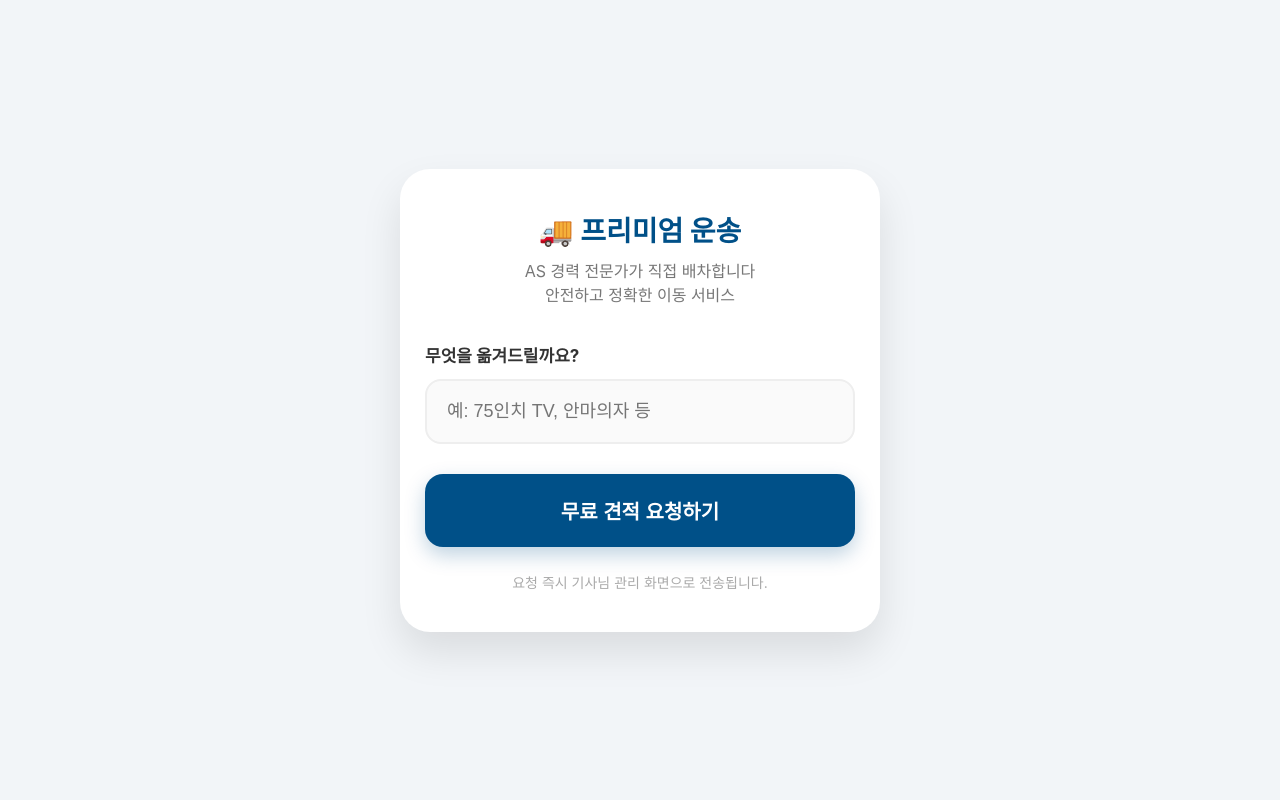
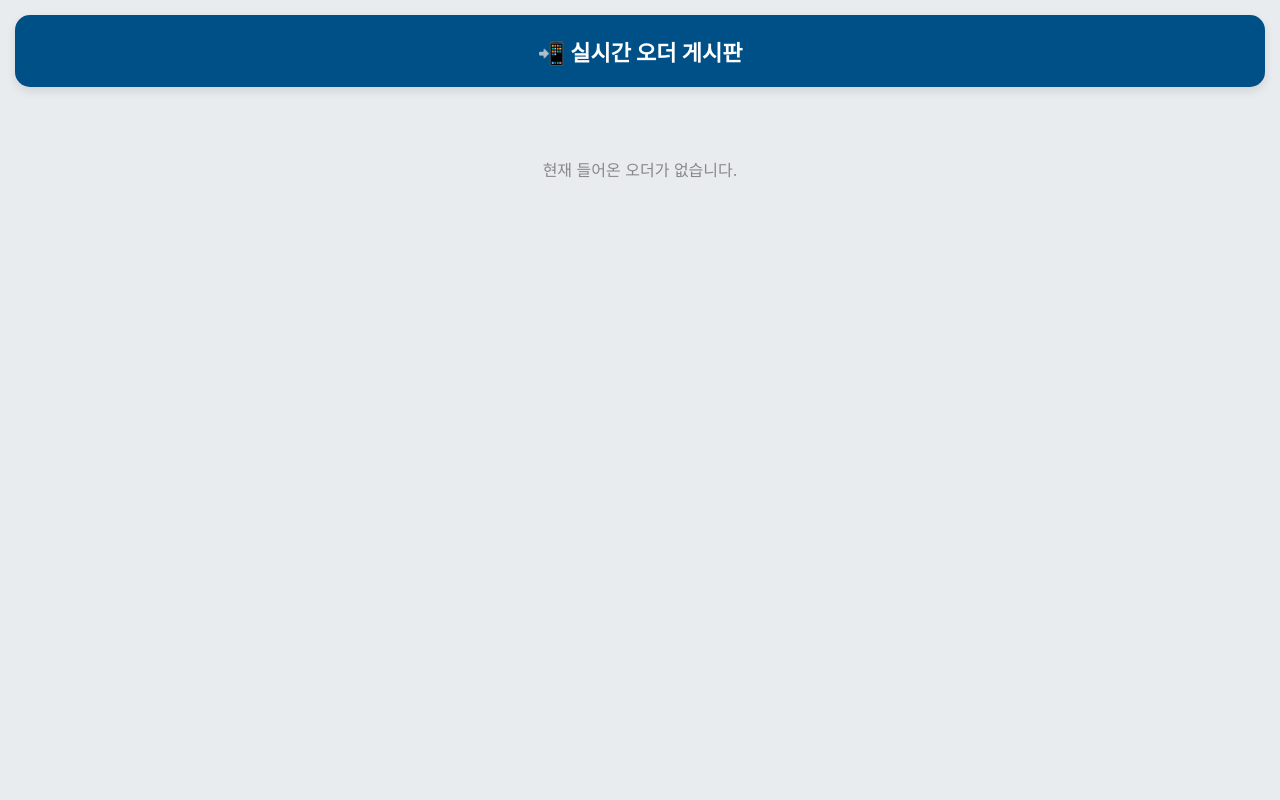
Before and after one commit to k154141770-blip/premium-moving, a Flask app: page /admin in a window 1280 px wide. Run offline with Flask 3, Linux system fonts and the light colour scheme.

Commit message:
Update admin page title and layout styles

```diff
--- a/templates/admin.html
+++ b/templates/admin.html
@@ -3,84 +3,88 @@
 <head>
     <meta charset="UTF-8">
     <meta name="viewport" content="width=device-width, initial-scale=1.0, maximum-scale=1.0, user-scalable=no">
-    <title>프리미엄 운송 견적</title>
+    <title>기사님 관리자 모드</title>
     <style>
         * { box-sizing: border-box; -webkit-tap-highlight-color: transparent; }
         body {
             font-family: -apple-system, BlinkMacSystemFont, "Malgun Gothic", sans-serif;
-            background-color: #f2f5f8;
-            margin: 0; padding: 20px;
-            display: flex; justify-content: center; align-items: center; min-height: 100vh;
+            background-color: #e9ecef; margin: 0; padding: 15px;
         }
-        .main-card {
-            background: #ffffff; width: 100%; max-width: 480px;
-            padding: 40px 25px; border-radius: 30px;
-            box-shadow: 0 20px 40px rgba(0,0,0,0.1);
+        .header {
+            background: #005088; color: white; padding: 20px;
+            border-radius: 15px; text-align: center; margin-bottom: 20px;
+            box-shadow: 0 4px 10px rgba(0,0,0,0.1);
         }
-        .header-section { text-align: center; margin-bottom: 35px; }
-        .header-section h1 { color: #005088; font-size: 28px; margin: 0 0 10px 0; }
-        .header-section p { color: #777; font-size: 16px; margin: 0; line-height: 1.5; }
+        .header h2 { margin: 0; font-size: 22px; }
 
-        .input-group { margin-bottom: 30px; }
-        .input-group label { display: block; font-weight: bold; margin-bottom: 12px; color: #333; font-size: 17px; }
-        .input-group input {
-            width: 100%; padding: 20px; border: 2px solid #eee;
-            border-radius: 16px; font-size: 18px; outline: none; background-color: #fafafa;
+        .order-card {
+            background: white; border-radius: 18px; padding: 20px;
+            margin-bottom: 15px; box-shadow: 0 5px 15px rgba(0,0,0,0.05);
+            border-left: 8px solid #005088;
         }
-        .input-group input:focus { border-color: #005088; background-color: #fff; }
+        .order-info { margin-bottom: 15px; }
+        .order-item { font-size: 20px; font-weight: bold; color: #333; margin-bottom: 5px; }
+        .order-price { font-size: 24px; color: #d63031; font-weight: 800; }
 
-        .submit-btn {
-            width: 100%; padding: 22px; background: #005088; color: white;
-            border: none; border-radius: 18px; font-size: 20px; font-weight: bold;
-            cursor: pointer; box-shadow: 0 8px 20px rgba(0,80,136,0.25);
+        .status-badge {
+            display: inline-block; padding: 5px 12px; border-radius: 20px;
+            font-size: 13px; font-weight: bold; background: #eee; margin-bottom: 10px;
         }
-        .submit-btn:active { transform: scale(0.97); background: #003a63; }
 
-        .info-text { text-align: center; margin-top: 25px; font-size: 14px; color: #aaa; }
+        .accept-btn {
+            width: 100%; padding: 18px; background: #11caa0; color: white;
+            border: none; border-radius: 12px; font-size: 18px; font-weight: bold;
+            cursor: pointer; transition: 0.2s;
+        }
+        .accept-btn:active { background: #0da885; transform: scale(0.98); }
+
+        .no-order { text-align: center; padding: 50px; color: #888; font-size: 16px; }
     </style>
 </head>
 <body>
-    <div class="main-card">
-        <div class="header-section">
-            <h1>🚚 프리미엄 운송</h1>
-            <p>AS 경력 전문가가 직접 배차합니다<br>안전하고 정확한 이동 서비스</p>
-        </div>
-        <div class="input-group">
-            <label>무엇을 옮겨드릴까요?</label>
-            <input type="text" id="item_name" placeholder="예: 75인치 TV, 안마의자 등" autocomplete="off">
-        </div>
-        <button class="submit-btn" onclick="requestOrder()">무료 견적 요청하기</button>
-        <div class="info-text">요청 즉시 기사님 관리 화면으로 전송됩니다.</div>
+    <div class="header">
+        <h2>📲 실시간 오더 게시판</h2>
+    </div>
+
+    <div id="order-container">
+        {% if orders %}
+            {% for order in orders %}
+            <div class="order-card">
+                <div class="status-badge">{{ order.status }}</div>
+                <div class="order-info">
+                    <div class="order-item">📦 {{ order.item }}</div>
+                    <div class="order-price">운송비: {{ order.price }}</div>
+                </div>
+
+                {% if order.status == '대기중' %}
+                <button class="accept-btn" onclick="acceptOrder({{ order.id }})">오더 수락하기</button>
+                {% endif %}
+            </div>
+            {% endfor %}
+        {% else %}
+            <div class="no-order">현재 들어온 오더가 없습니다.</div>
+        {% endif %}
     </div>
 
     <script>
-        function requestOrder() {
-            const inputField = document.getElementById('item_name');
-            const itemName = inputField.value.trim();
-            if(!itemName) { alert('운송하실 물품 이름을 입력해주세요!'); return; }
+        function acceptOrder(id) {
+            if(!confirm('이 오더를 수락하시겠습니까?')) return;
 
-            const btn = document.querySelector('.submit-btn');
-            btn.innerText = '신청 접수 중...';
-            btn.disabled = true;
-
-            fetch('/api/order', {
-                method: 'POST',
-                headers: {'Content-Type': 'application/json'},
-                body: JSON.stringify({item: itemName, price: '상담 후 결정'})
-            })
+            fetch('/api/accept/' + id, { method: 'POST' })
             .then(res => res.json())
             .then(data => {
                 if(data.status === 'success') {
-                    alert('신청이 완료되었습니다!\n기사님이 확인 후 바로 연락드리겠습니다.');
-                    inputField.value = '';
+                    alert('배차가 완료되었습니다! 고객님께 연락하세요.');
+                    location.reload();
+                } else {
+                    alert('이미 완료된 오더이거나 오류가 발생했습니다.');
                 }
             })
-            .catch(err => alert('연결이 불안정합니다.'))
-            .finally(() => {
-                btn.innerText = '무료 견적 요청하기';
-                btn.disabled = false;
-            });
+            .catch(err => alert('서버 연결 오류'));
         }
+
+        // 30초마다 자동으로 새로고침해서 새 오더 확인
+        setTimeout(() => location.reload(), 30000);
     </script>
 </body>
 </html>
```
